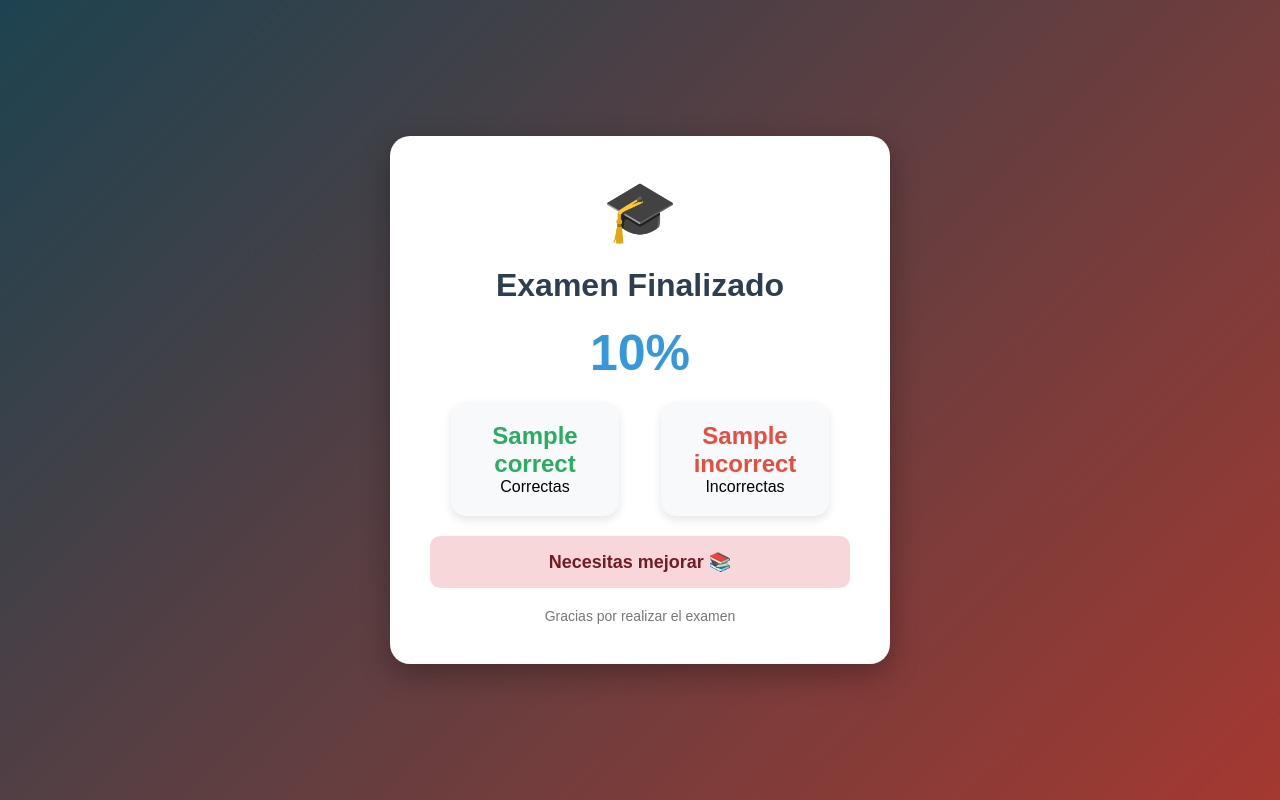
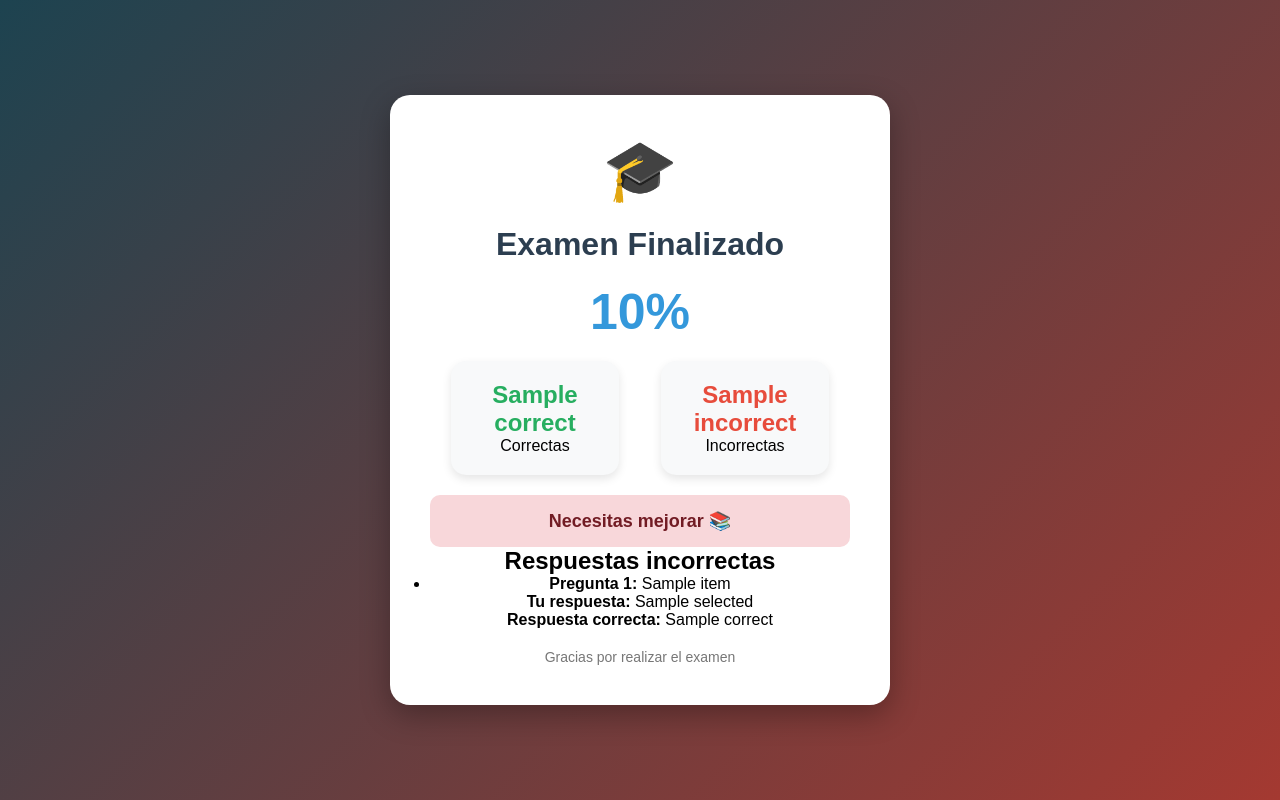
Before and after one commit to laurita2025/exam_system, a Flask app: template templates/result.html in a window 1280 px wide. Run offline with Flask 3, Linux system fonts and the light colour scheme; the template is opened without the code that fills it: most values are stand-ins (such as "Sample title", 1, 10 or a date in 2020).

Commit message:
Actualizar resultado final: mostrar respuestas incorrectas y guardar detalle

```diff
--- a/app.py
+++ b/app.py
@@ -159,7 +159,8 @@ def submit():
         "result.html",
         score=final_score,
         correct=correct,
-        incorrect=incorrect
+        incorrect=incorrect,
+        wrong_details=wrong_details
     )
 
 
--- a/templates/result.html
+++ b/templates/result.html
@@ -137,6 +137,21 @@
         </div>
     {% endif %}
 
+    {% if wrong_details and wrong_details|length > 0 %}
+        <div class="incorrect-list">
+            <h2>Respuestas incorrectas</h2>
+            <ul>
+                {% for item in wrong_details %}
+                    <li>
+                        <strong>Pregunta {{ item.number }}:</strong> {{ item.question }}<br>
+                        <strong>Tu respuesta:</strong> {{ item.selected if item.selected else 'Sin respuesta' }}<br>
+                        <strong>Respuesta correcta:</strong> {{ item.correct }}
+                    </li>
+                {% endfor %}
+            </ul>
+        </div>
+    {% endif %}
+
     <div class="footer">
         Gracias por realizar el examen
     </div>
```
